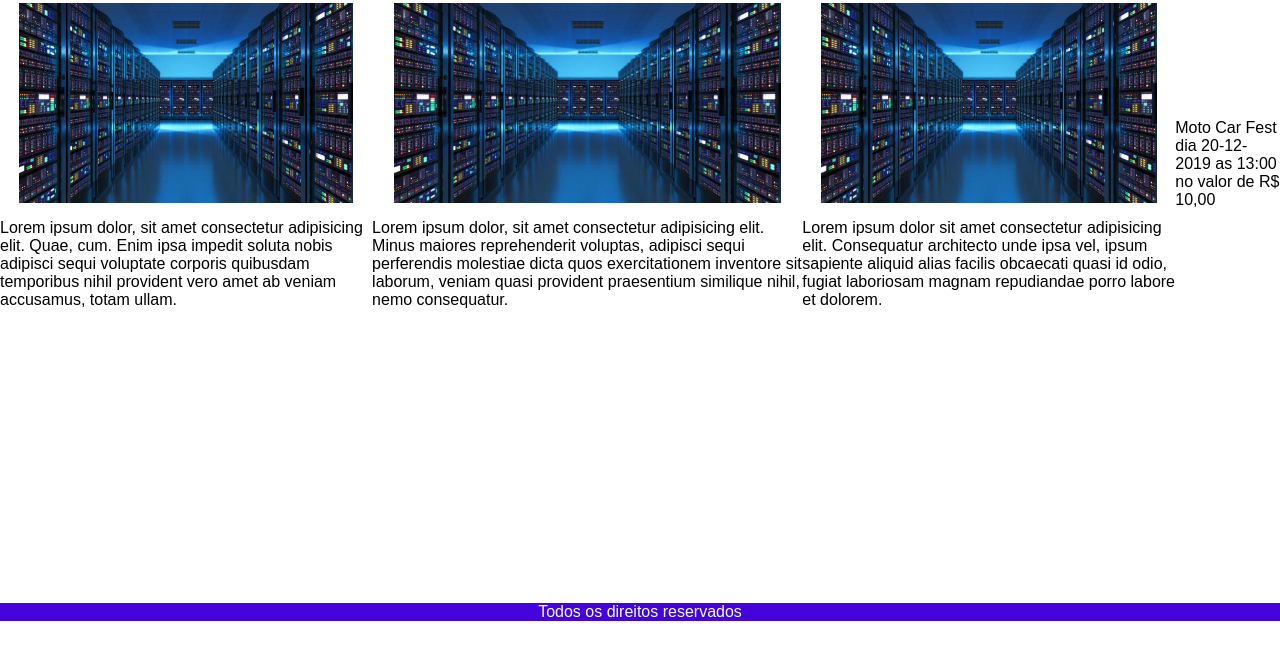
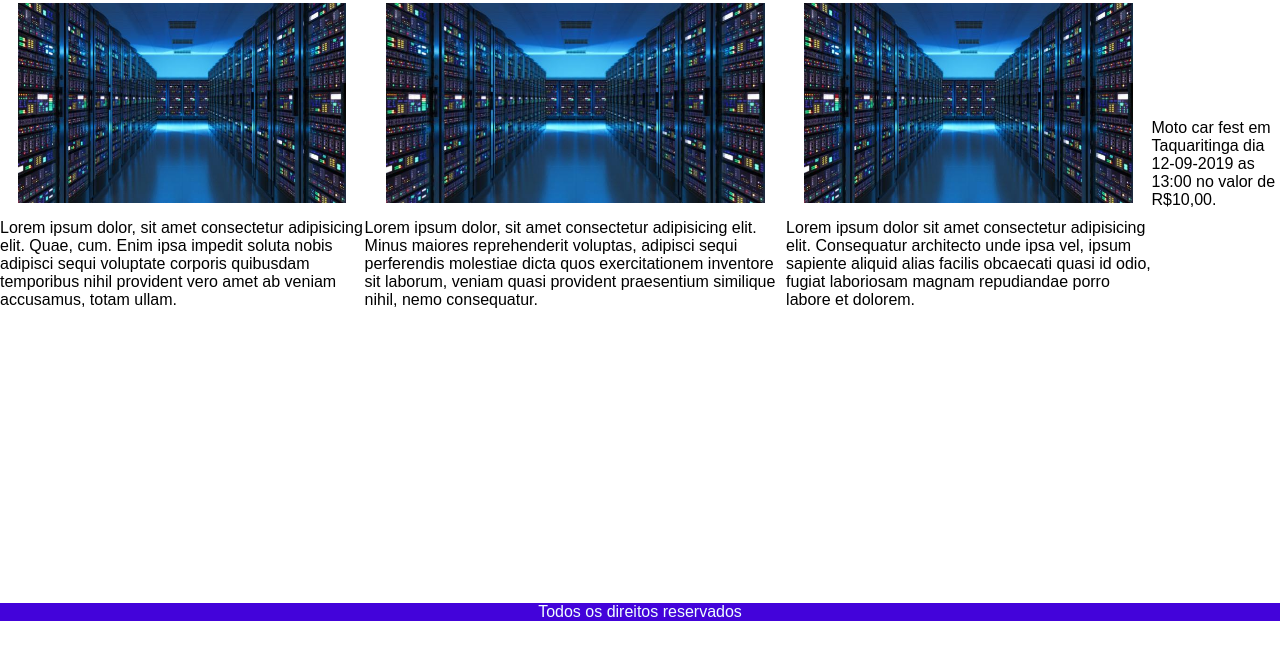
Before and after one commit to Flowloader/projeto1, a plain HTML site: page index.html in a window 1280 px wide. Shown: the part 132-792 px from the top of the page. Drawn offline with Linux system fonts and the light colour scheme.

Commit message:
Update index.html

```diff
--- a/index.html
+++ b/index.html
@@ -38,7 +38,9 @@
                 <p>Lorem ipsum dolor sit amet consectetur adipisicing elit. Consequatur architecto unde ipsa vel,
                      ipsum sapiente aliquid alias facilis obcaecati quasi id odio, fugiat laboriosam magnam repudiandae porro labore et dolorem.</p>
             </div>
-            <div> <p> Moto Car Fest dia 20-12-2019 as 13:00 no valor de R$ 10,00 </p> </div>
+            <div>
+            <p> Moto car fest em Taquaritinga dia 12-09-2019 as 13:00 no valor de R$10,00. </p>
+        </div>
         </div>
     </main>
 
```
